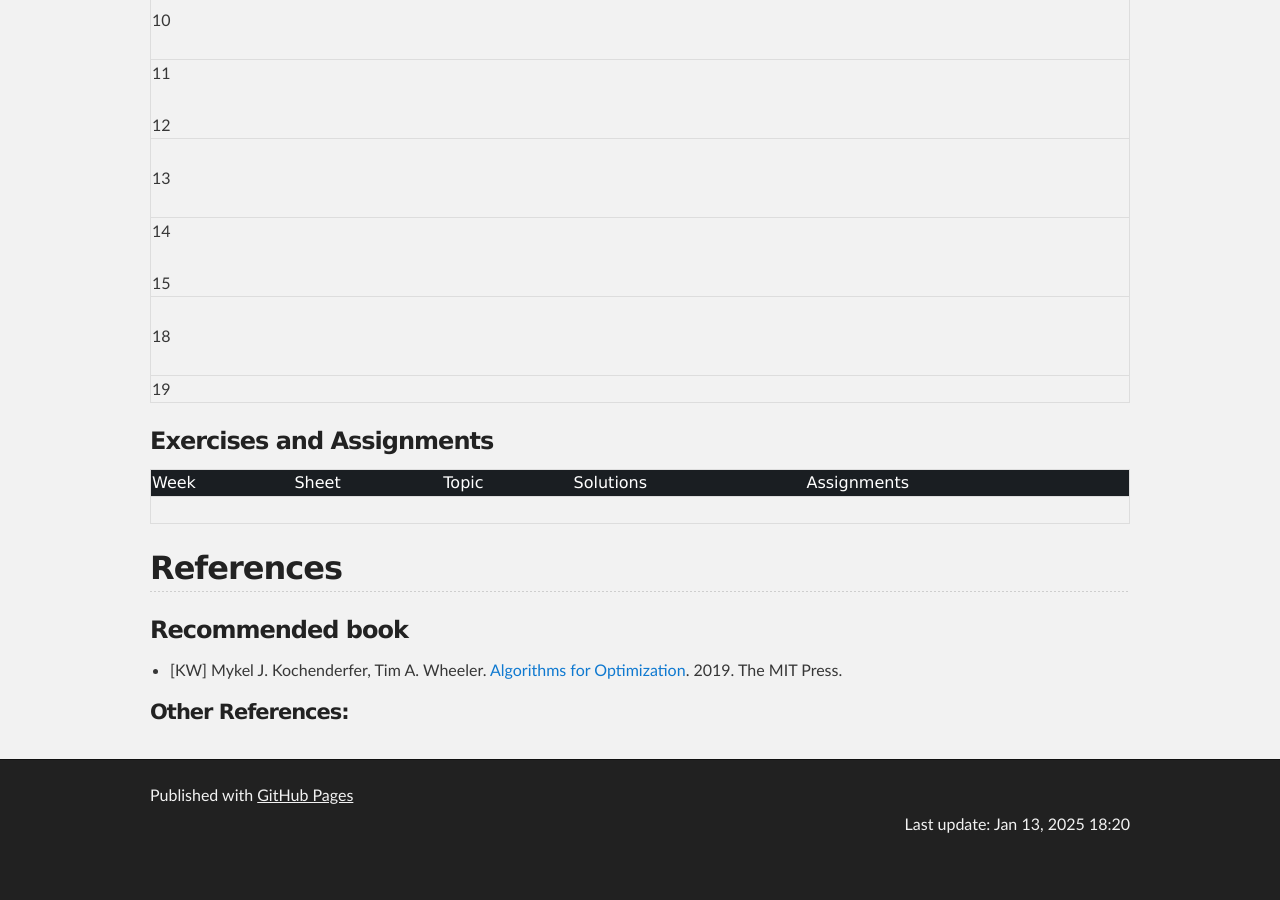
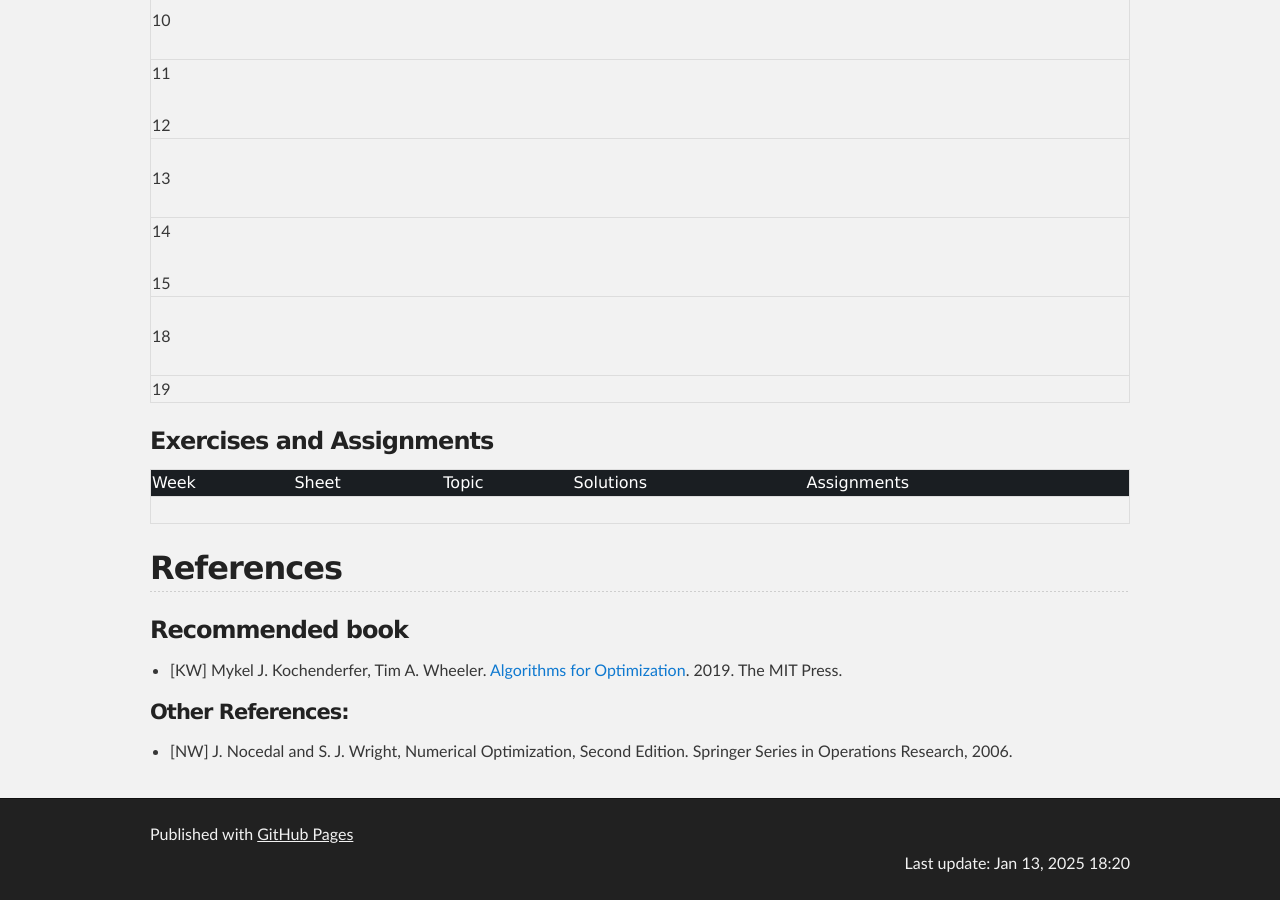
Before and after one commit to AI-505/AI-505.github.io, a Jekyll site: the page built from index.md, in a window 1280 px wide and 900 px high, scrolled down 985 px. Built offline with Jekyll 4.4.1, drawn with Linux system fonts in a browser that asks for light colours; comment, search, counter and statistics services are not loaded; our own code applies the rules of GitHub Pages for plain Markdown files; before the commit the page ends 1846 px from its top, so only the background shows below that.

Commit message:
added reference

```diff
--- a/index.md
+++ b/index.md
@@ -132,6 +132,7 @@ w3.includeHTML();
 #### Other References:
 
 
+- [NW] J. Nocedal and S. J. Wright, Numerical Optimization, Second Edition. Springer Series in Operations Research, 2006.
 
 
 
```
